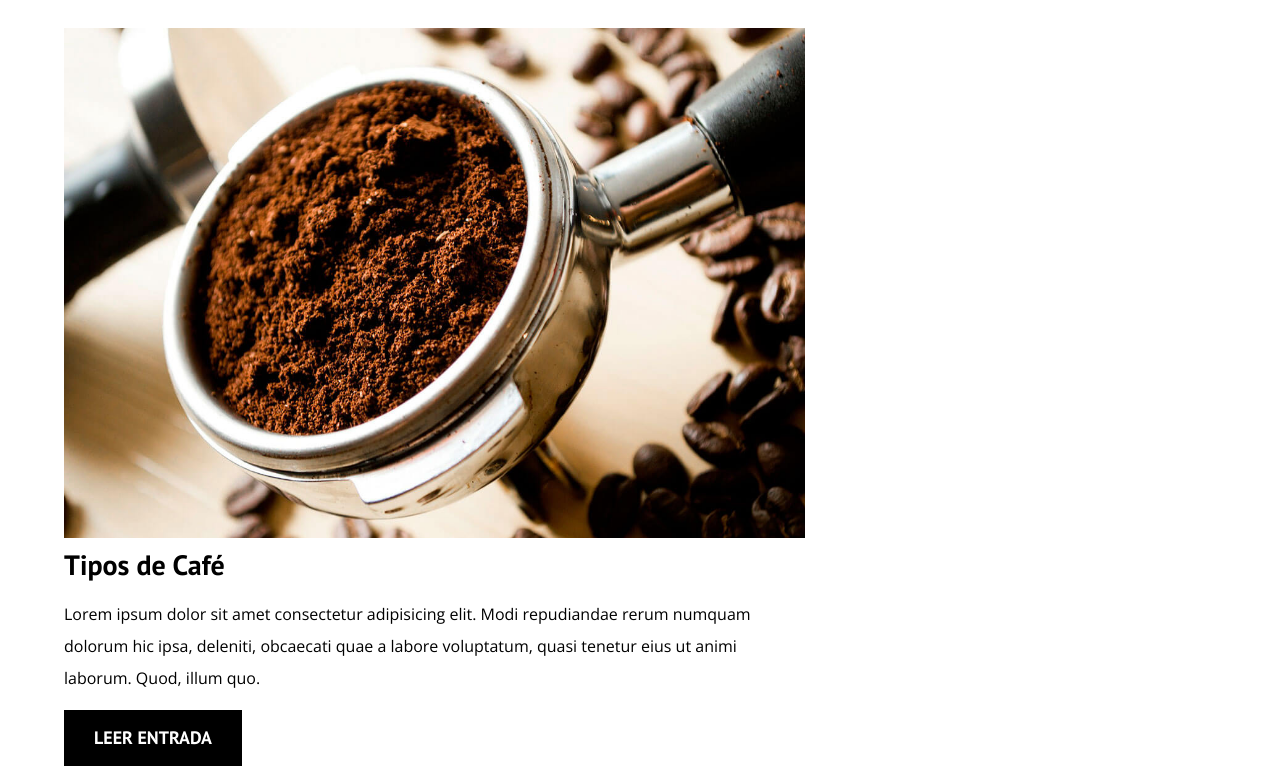
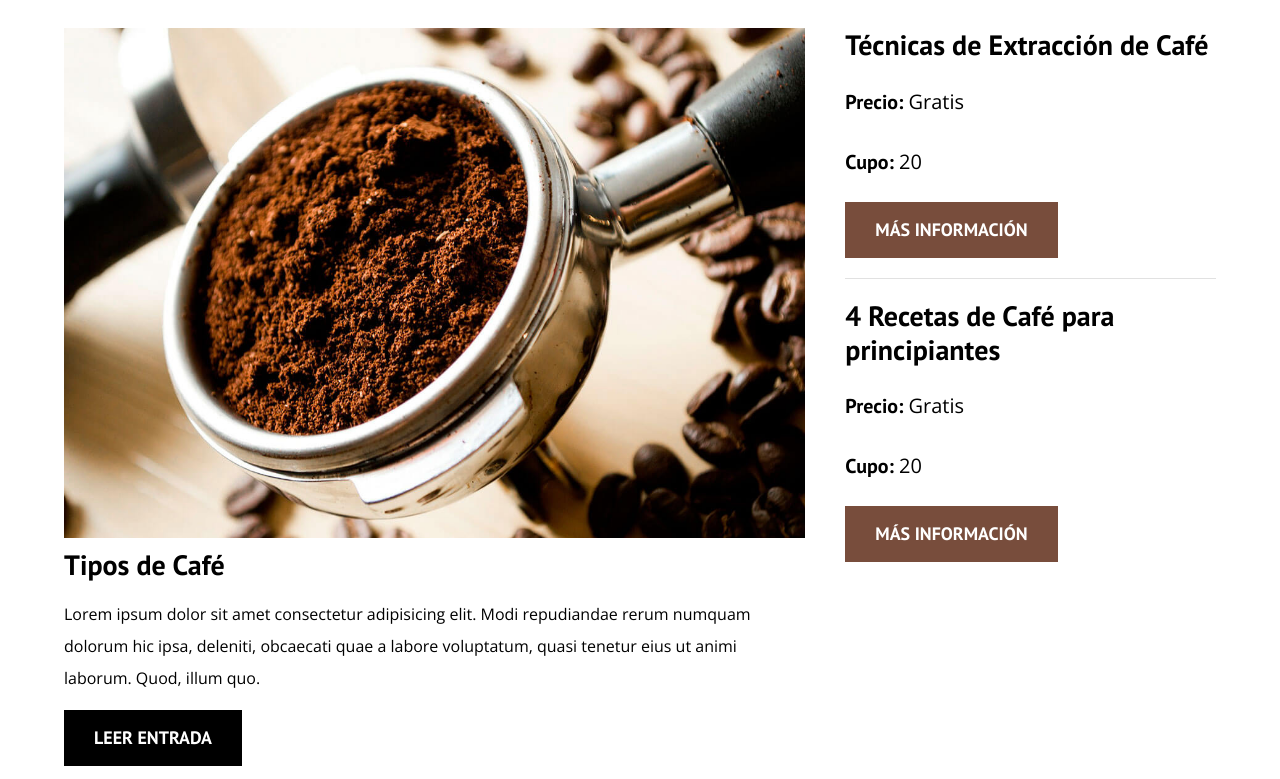
Before and after one commit to marternium/BlogDeCafe, a plain HTML site: page index.html in a window 1280 px wide. Shown: the part 674-1453 px from the top of the page. Drawn offline with Linux system fonts and the light colour scheme.

Commit message:
✨add courses

```diff
--- a/css/style.css
+++ b/css/style.css
@@ -187,3 +187,27 @@ img {
 .button--primary {
     background-color: var(--colorBlack);
 }
+
+/* Courses */
+.courses {
+    list-style: none;
+}
+
+.widget-course {
+    border-bottom: 1px solid var(--colorGray);
+    margin-bottom: 2rem;
+}
+
+.widget-course:last-of-type {
+    border: none;
+    margin-bottom: 0;
+}
+
+.widget-course__label {
+    font-family: var(--fontHeadingBold);
+    font-size: 2rem;
+}
+
+.widget-course__info {
+    font-family: var(--fontTexts);
+}
--- a/index.html
+++ b/index.html
@@ -62,6 +62,28 @@
         </main>
         <aside class="sidebar">
             <h3>Nuestros Cursos y Talleres</h3>
+            <ul class="courses no-padding">
+                <li class="widget-course">
+                    <h4 class="no-margin">Técnicas de Extracción de Café</h4>
+                    <p class="widget-course__label">Precio:
+                        <span class="widget-course__info">Gratis</span>
+                    </p>
+                    <p class="widget-course__label">Cupo:
+                        <span class="widget-course__info">20</span>
+                    </p>
+                    <a href="curso.html" class="button button">Más Información</a>
+                </li>
+                <li class="widget-course">
+                    <h4 class="no-margin">4 Recetas de Café para principiantes</h4>
+                    <p class="widget-course__label">Precio:
+                        <span class="widget-course__info">Gratis</span>
+                    </p>
+                    <p class="widget-course__label">Cupo:
+                        <span class="widget-course__info">20</span>
+                    </p>
+                    <a href="curso.html" class="button button">Más Información</a>
+                </li>
+            </ul>
         </aside>
     </div>
 </body>
```
